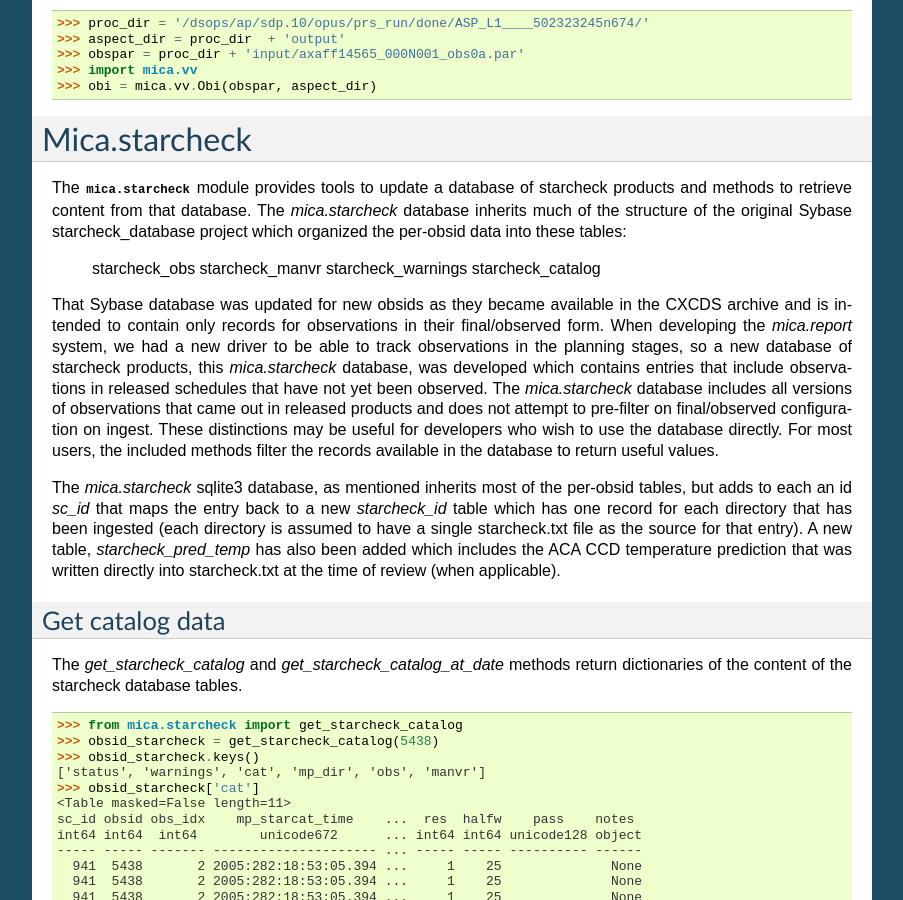
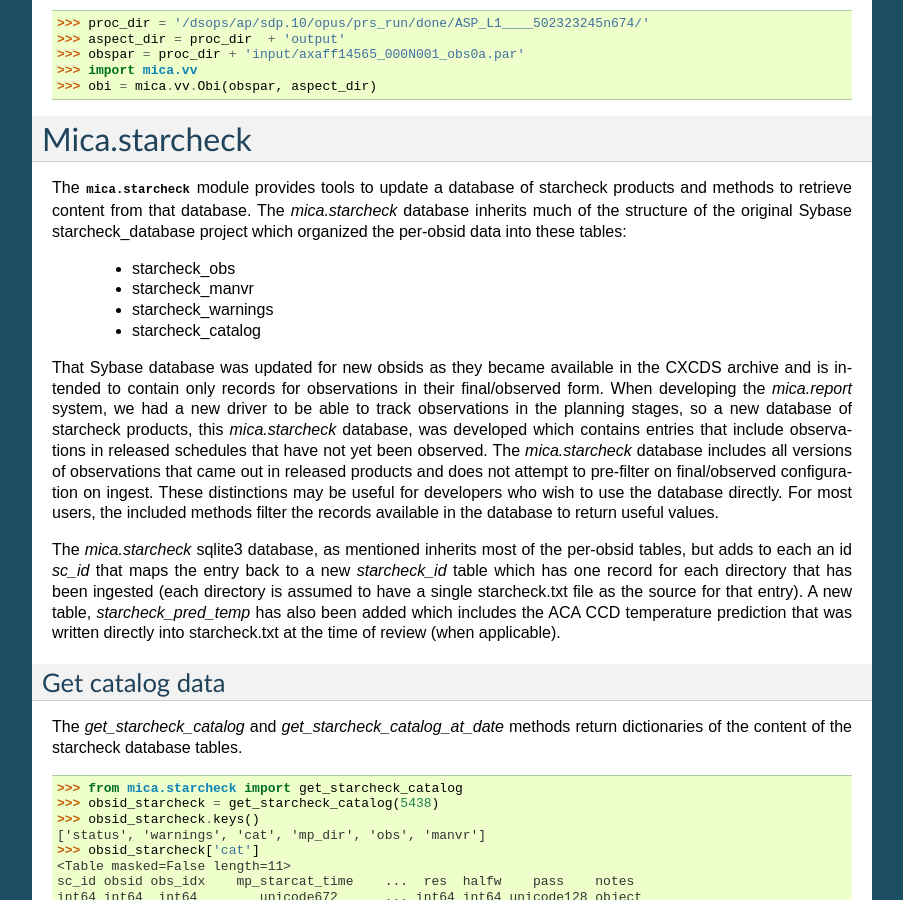
Before and after one commit to sot/mica, a Sphinx documentation site: the page built from doc/index.rst, in a window 1280 px wide and 900 px high, scrolled down 9751 px. Shown: the whole window, without its empty margins (198-1101 px from the left). Built offline with Sphinx 7.4.7, drawn with Linux system fonts in a browser that asks for light colours.

```diff
--- a/doc/api.rst
+++ b/doc/api.rst
@@ -110,7 +110,7 @@ Functions
 :mod:`mica.utils`
 =================
 
-..automodule: mica.utils
+.. automodule:: mica.utils
 
 Functions
 ---------
--- a/doc/index.rst
+++ b/doc/index.rst
@@ -486,10 +486,10 @@ and methods to retrieve content from that database.  The `mica.starcheck` databa
 inherits much of the structure of the original Sybase starcheck_database project which
 organized the per-obsid data into these tables:
 
-   starcheck_obs
-   starcheck_manvr
-   starcheck_warnings
-   starcheck_catalog
+   * starcheck_obs
+   * starcheck_manvr
+   * starcheck_warnings
+   * starcheck_catalog
 
 That Sybase database was updated for new obsids as they became available in the CXCDS
 archive and is intended to contain only records for observations in their final/observed
```
